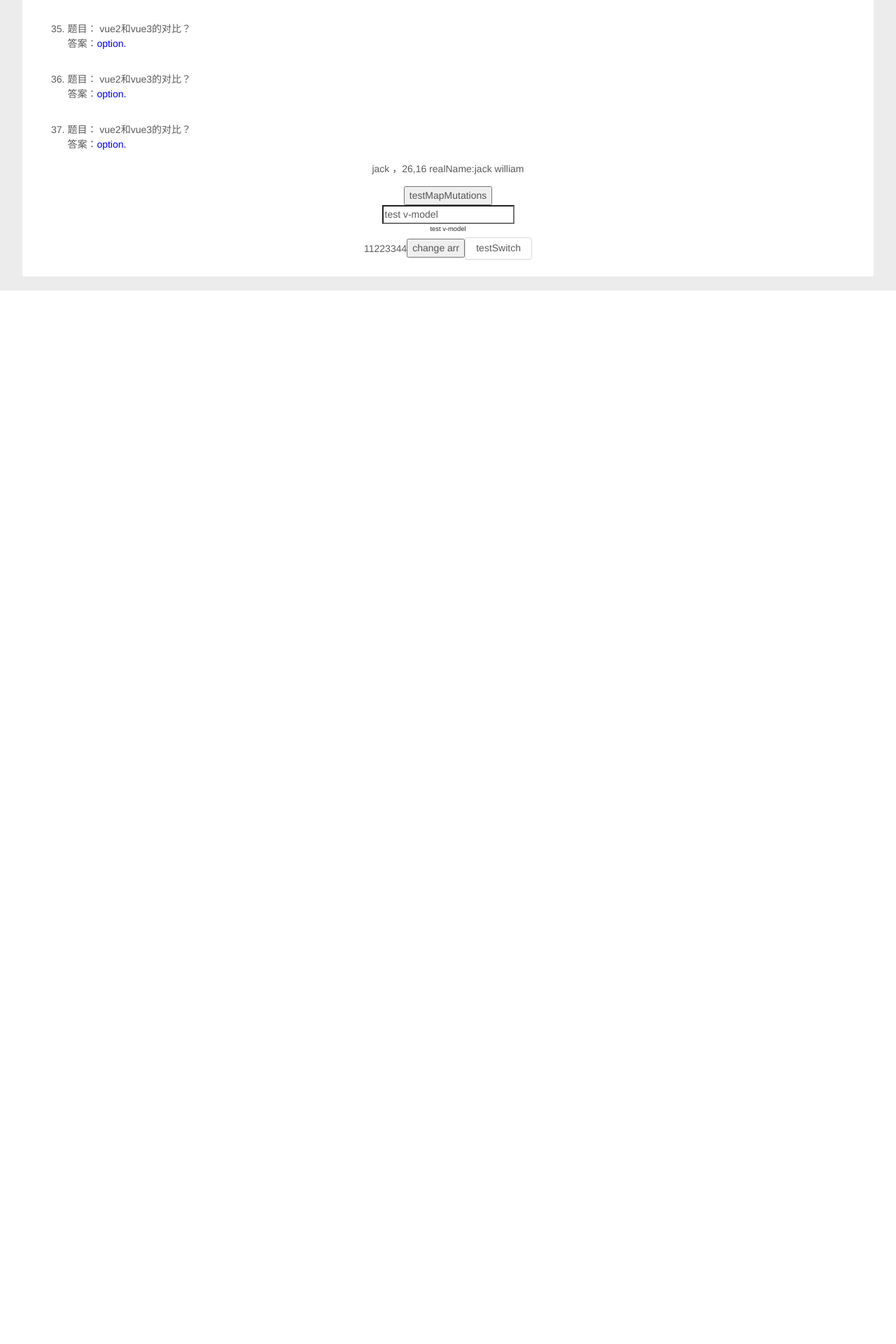
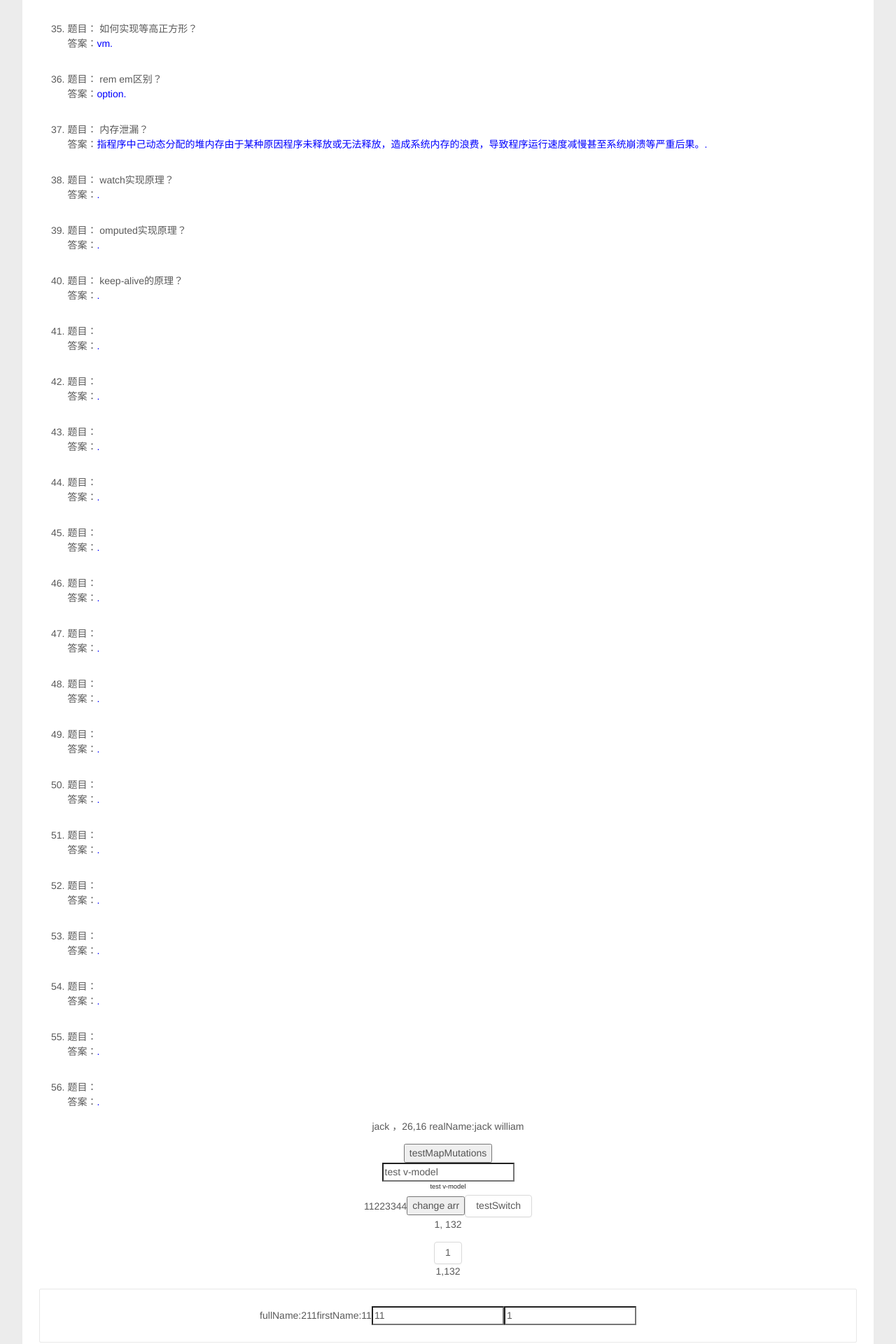
Before and after one commit to jackluotong/vue_project, a Vue app: page /May in a window 1280 px wide. Shown: the part 2829-4749 px from the top of the page at 70% size. Before the commit the page ends 3244 px from the top, so only its background shows below. Built offline with nearby package versions, Linux system fonts and the light colour scheme; what vue-resource would draw is missing.

Commit message:
add new.

```diff
--- a/src/ComponentTest/Child.vue
+++ b/src/ComponentTest/Child.vue
@@ -1,12 +1,17 @@
 <template>
     <div class="SonDiv">
         <h1>我是子组件的标题</h1>
-        <p>父组件给子组件传的值：{{title}}</p>
-        <p>{{this.$store.state.count}}</p>
-
+        <a-card>
+                      <p>父组件给子组件传的name：{{title}}</p>
+                      <p>父组件给子组件传的name：{{numbers}}</p>
+        </a-card>
         <hr/>
-        <el-button @click="sendToFather(toFatherValue)">子组件给父组件传参</el-button>
-        <input v-model='toFatherValue' placeholder="请输入要传给父组件的值"/>
+        <a-card>
+                  <el-button @click="sendToFather()">子组件给父组件传参</el-button>
+                  <input v-model='inputDataName' placeholder="请输入要传给父组件的名字"/>
+                  <input v-model='inputDataNum' placeholder="请输入要传给父组件的数字"/>
+                  <a-button @click="test">parent</a-button>
+        </a-card>
     </div>
 </template>
 <script>
@@ -15,23 +20,41 @@ export default {
         title:{
             type:String,
             default:'我是子组件的默认值'
+        },
+        numbers:{
+              type:Number,
+              default:1
         }
     },
     data () {
         return {
             value:this.title,
-            toFatherValue:''
+            inputDataName:'',
+            inputDataNum:'',
+            testChildren:'children'
         }
     },
-
+    watch:{
+    },
     mounted(){
     },
     methods: {
-        sendToFather(toFatherValue){
+        sendToFather(){
             const data={
-                num:toFatherValue
+                num:this.inputDataNum,
+                name:this.inputDataName
             }
             this.$emit('sendToFather',data)
+        },
+        test:function() {
+            //  this.$pa.value+1
+            // console.log(this.$parent.value)
+            // this.$parent.value=1
+            let a=1
+            this.$parent.testFather(a)
+        },
+        testSon:function(){
+              alert('son component.')
         }
     },
 }
@@ -39,7 +62,6 @@ export default {
 <style scoped>
 .SonDiv{
     background-color: blanchedalmond;
-    height: 400px;
     margin: 10px;
     vertical-align: middle;/**垂直居中 */
     text-align: center;
--- a/src/ComponentTest/Father.vue
+++ b/src/ComponentTest/Father.vue
@@ -1,13 +1,16 @@
 <template>
     <div class="FatherDiv">
         <h1>我是父组件的标题</h1>
-        <input v-model='parentMsg'/>
-       <p>通过子组件传过来的值：{{num}}</p>
+        <input v-model='parentMsg' placeholder='输入给子组件的name'/>
+        <input v-model='number' placeholder='输入给子组件的num'/>
+       <p>通过子组件传过来的值num:{{num}}</p>
+       <p>通过子组件传过来的值name:{{name}}</p>
        <p>从store中拿到的值：{{this.$store.state.count}}</p>
        <a-button @click='storage'>sessionStorage</a-button>
         <div class='SonInFather'>
-            <Child :title='parentMsg' @sendToFather='FatherFun' />
+            <Child :title='parentMsg' :numbers='number' @sendToFather='FatherFun' ref='child'/>
         </div>
+        <p>{{value}}:test</p>
     </div>
 </template>
 <script>
@@ -15,11 +18,13 @@ import Child from './Child'
  let st=window.sessionStorage
  let ls=window.localStorage
 export default {
-
     data () {
         return {
-            parentMsg:'通过父组件给子组件传的String',
-            num:''
+            parentMsg:'',
+            num:'',
+            name:'',
+            number:1,
+            value:'1'
         }
     },
     components:{
@@ -28,21 +33,31 @@ export default {
     mounted(){
         console.log(st.getItem('value'))
         console.log(ls.getItem('value'));
+
     },
     methods: {
         FatherFun(data){
-            this.num=data.num
-            console.log(data.num);
+            this.num=data.num,
+            this.name=data.name
         },
         /**
          * 存储数据用sessionStorage
          * setItem('key','value')
          */
          storage(){
-            console.log('存储');
+               /*
+                  子组件调用父组件的方法/拿值
+                  this.$parent/refs...
+               */
+            this.$refs.child.testSon()
+            console.log(this.$refs.child._data.testChildren.toString())
+            console.log(this.$children[1])
             st.setItem('value','000')
             ls.setItem('value','this is localStorage 000')
         },
+        testFather:function(str){
+              alert('father component.',str)
+        }
 
     }
 }
--- a/src/assets/Data/MayData/index.json
+++ b/src/assets/Data/MayData/index.json
@@ -125,32 +125,109 @@
 			"answer": "第二次访问的时候才缓存，"
 		},
 		{
-			"name": "vue2和vue3的对比？",
+			"name": "vue中对象的删除增加可以实现响应式？",
 			"answer": "option"
 		},
 		{
-			"name": "vue2和vue3的对比？",
+			"name": "深拷贝的的方法？",
+			"answer": "json.parse=对function会丢失；递归"
+		},
+		{
+			"name": "keep-alive的配置？max删除机制？",
+			"answer": ""
+		},
+		{
+			"name": "computed 和methods？",
+			"answer": "计算属性是基于它们的响应式依赖进行缓存的。"
+		},
+		{
+			"name": "如何实现等高正方形？",
+			"answer": "vm"
+		},
+		{
+			"name": "rem em区别？",
 			"answer": "option"
 		},
 		{
-			"name": "vue2和vue3的对比？",
-			"answer": "option"
+			"name": "内存泄漏？",
+			"answer": "指程序中己动态分配的堆内存由于某种原因程序未释放或无法释放，造成系统内存的浪费，导致程序运行速度减慢甚至系统崩溃等严重后果。"
 		},
             {
-			"name": "vue2和vue3的对比？",
-			"answer": "option"
+                  "name": "watch实现原理？",
+			"answer":""
             },
             {
-			"name": "vue2和vue3的对比？",
-			"answer": "option"
+                  "name": " omputed实现原理？",
+			"answer":""
             },
             {
-			"name": "vue2和vue3的对比？",
-			"answer": "option"
+                  "name": "keep-alive的原理？",
+			"answer":""
             },
             {
-			"name": "vue2和vue3的对比？",
-			"answer": "option"
+                  "name": "",
+			"answer":""
+            },
+            {
+                  "name": "",
+			"answer":""
+            },
+            {
+                  "name": "",
+			"answer":""
+            },
+            {
+                  "name": "",
+			"answer":""
+            },
+            {
+                  "name": "",
+			"answer":""
+            },
+            {
+                  "name": "",
+			"answer":""
+            },
+            {
+                  "name": "",
+			"answer":""
+            },
+            {
+                  "name": "",
+			"answer":""
+            },
+            {
+                  "name": "",
+			"answer":""
+            },
+            {
+                  "name": "",
+			"answer":""
+            },
+            {
+                  "name": "",
+			"answer":""
+            },
+            {
+                  "name": "",
+			"answer":""
+            },
+            {
+                  "name": "",
+			"answer":""
+            },
+            {
+                  "name": "",
+			"answer":""
+            },
+            {
+                  "name": "",
+			"answer":""
+            },
+            {
+                  "name": "",
+			"answer":""
             }
+
 	]
 }
--- a/src/components/Interview/May/index.vue
+++ b/src/components/Interview/May/index.vue
@@ -45,7 +45,17 @@
 			<span v-for="(item, index) in arr" :key="index">{{ item }}</span>
 			<button @click="change">change arr</button>
 			<a-button @click="testSwitch()">testSwitch</a-button>
+                  <p>1, {{re}}</p>
+                  <a-button @click="reFun">1</a-button>
+                  <p >1,{{reFun()}}</p>
+                  <a-card>
+                        <span>fullName:{{fullName}}</span>
+                        <span>firstName:{{firstName}}</span>
+                        <input type="text" v-model="firstName">
+                        <input type="text" v-model="test1">
+                  </a-card>
 		</a-card>
+            <p slot="test">我是一个slot测试</p>
 	</div>
 </template>
 
@@ -56,15 +66,23 @@
  */
 import test, { S } from '../../../assets/test'
 import { mapState, mapGetters, mapMutations } from 'vuex'
-
 // let Test=require('../../../assets/test')
 let jsonData = require('../../../assets/Data/MayData/index') //json对象中的数组
 export default {
+      components:{
+      },
 	data() {
 		return {
 			may: jsonData.may,
 			test: 'test v-model',
 			arr: [11, 22, 33, 44],
+                  obj:{name:'jack'},
+                  a:'122',
+                  b:'10',
+                  c:'',
+                  firstName:'11',
+                  lastName:'2',
+                  test1:'1'
 		}
 	},
 	mounted() {
@@ -83,8 +101,33 @@ export default {
     */
 		...mapState(['nickName', 'age', 'count']),
 		...mapGetters(['realName']),
+            re:function(){
+                  return Number(this.a) +Number(this.b)
+            },
+            fullName:{
+                  get:function(){
+                        return this.lastName+this.firstName
+                  },
+                  set:function(val){
+                        console.log(val,'new')
+                        // let names=newValue.split(',')
+                        // this.firstName=names[0]
+                        // this.lastName=names[names.length-1]
+                  }
+            }
 	},
+     watch:{
+           firstName:function(newValue,old){
+                 console.log('newValue',newValue,'old',old)
+           },
+           test1(){
+                 console.log(this.test1);
+           }
+     },
 	methods: {
+            reFun:function(){
+                  return Number(this.a) +Number(this.b)
+            },
 		...mapMutations({ testMapMutations: 'increment' }),
 		change: function() {
 			this.arr.join(',') //第一位是：开始，第二位是：删除，第三位是：插入元素
@@ -111,6 +154,9 @@ export default {
 				default:
 					break
 			}
+                  this.$set(this.obj,'num','18')
+                  this.$delete(this.obj,'name')
+                  console.log(this.obj)
 		},
 	},
 }
```
Also changed, not shown: src/assets/Data/SummaryJavaScript/index.json (+31 -10 lines). Lines whose indentation alone changed are shown as unchanged.
